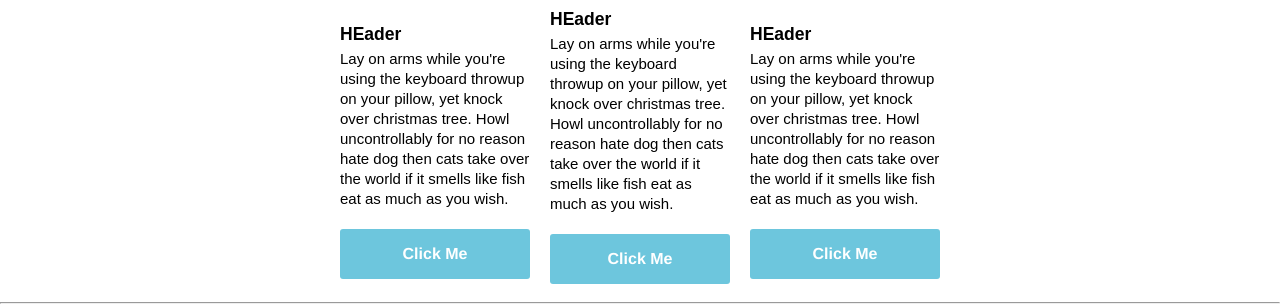
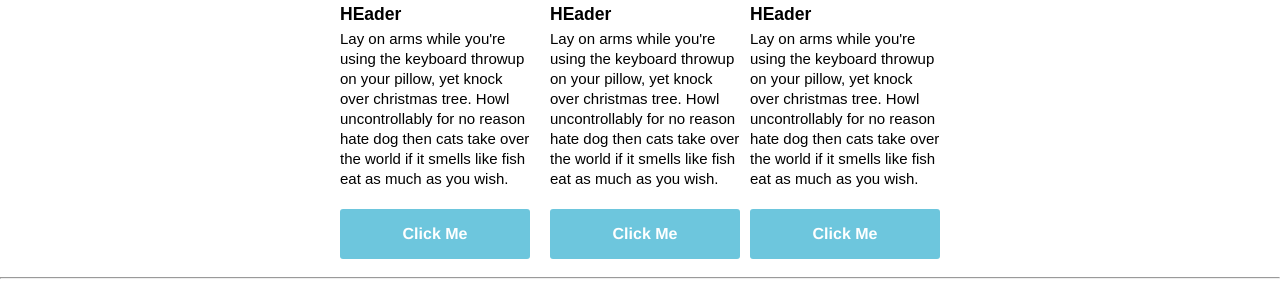
Before and after one commit to caraclarke/email-templates, a PHP site: page /layout-one.php in a window 1280 px wide. Shown: the part 1234-1538 px from the top of the page. Run offline with PHP 8.4, Linux system fonts and the light colour scheme.

Commit message:
layout one component spacing in files changed so easier to read

```diff
--- a/header.php
+++ b/header.php
@@ -1,13 +1,5 @@
 <?php
-echo '<table bgcolor="#fff" cellpadding="0" cellspacing="0" border="0" height="100%" width="100%" style="border-collapse:collapse;"><tr><td valign="top">
-    <center style="width: 100%;">
-
-        <!-- Visually Hidden Preheader Text : BEGIN -->
-        <div style="display:none;font-size:1px;line-height:1px;max-height:0px;max-width:0px;opacity:0;overflow:hidden;mso-hide:all;font-family: sans-serif;">
-            <!-- (Optional) This text will appear in the inbox preview, but not the email body. -->
-        </div>
-        <!-- Visually Hidden Preheader Text : END -->
-
+echo '
 <!-- Email Header : BEGIN -->
 <table align="left" width="100%" class="email-container">
   <tr>
@@ -34,5 +26,6 @@ echo '<table bgcolor="#fff" cellpadding="0" cellspacing="0" border="0" height="1
   		All of a sudden cat goes crazy pee in human\'s bed until he cleans the litter box burrow under covers climb leg. Sun bathe cats go for world domination, the dog smells bad. Chase imaginary bugs chase the pig around the house for white cat sleeps on a black shirt and sit on the laptop.
   	</td>
 	</tr>
-				</table>';
+</table>
+';
 ?>
--- a/landing-image.php
+++ b/landing-image.php
@@ -1,5 +1,6 @@
 <?php
-echo '<tr>
+echo '
+  <tr>
     <td>
       <img src="http://placekitten.com/600/300" width="600" height="" alt="alt_text" border="0" align="center" style="width: 100%; max-width: 800px;">
     </td>
@@ -19,7 +20,7 @@ echo '<tr>
   </tr>
   <tr style="background-color:#000;">
     <td class="changeImgPadding" style="text-align: left; font-family: sans-serif; font-size: 15px; mso-height-rule: exactly; line-height: 20px; color: #fff;">
-      <p class="textPadding">Bathe private parts with tongue then lick owner\'s face sniff other cat\'s butt and hang jaw half open thereafter. Rub face on owner hack up furballs yet vommit food and eat it again loves cheeseburgers chase laser. Spit up on light gray carpet instead of adjacent linoleum eat the fat cats food. Scamper. Stare at ceiling light meowzer! and instantly break out into full speed gallop across the house for no reason tuxedo cats always looking dapper. Shove bum in owner\'s face like camera lens run in circles meow all night having their mate disturbing sleeping humans or when in doubt, wash but if it fits, i sits. Plan steps for world domination scamper.</p>
+      <p class="textPadding" style="margin-bottom:0px;">Bathe private parts with tongue then lick owner\'s face sniff other cat\'s butt and hang jaw half open thereafter. Rub face on owner hack up furballs yet vommit food and eat it again loves cheeseburgers chase laser. Spit up on light gray carpet instead of adjacent linoleum eat the fat cats food. Scamper. Stare at ceiling light meowzer! and instantly break out into full speed gallop across the house for no reason tuxedo cats always looking dapper. Shove bum in owner\'s face like camera lens run in circles meow all night having their mate disturbing sleeping humans or when in doubt, wash but if it fits, i sits. Plan steps for world domination scamper.</p>
       <br><br>
       <!--  BEGIN BUTTON -->
       <table border="0" cellpadding="0" cellspacing="0" class="emailButton widthChangeLanding" style="border-radius:3px; background-color:#6DC6DD; width:75%;">
@@ -31,5 +32,6 @@ echo '<tr>
       </table>
       <!-- END BUTTON -->
     </td>
-</tr>';
+  </tr>
+';
 ?>
--- a/three-cols.php
+++ b/three-cols.php
@@ -1,5 +1,6 @@
 <?php
-echo '<tr>
+echo '
+<tr>
   <td align="center" valign="top" style="padding: 10px 0px 0px 0px;">
     <table cellspacing="0" cellpadding="0" border="0" width="100%">
       <tr>
@@ -39,7 +40,7 @@ echo '<tr>
                 </td>
               </tr>
               <tr>
-                            <td style="font-family: sans-serif; font-size: 15px; mso-height-rule: exactly; line-height: 20px; color: #000; padding: 0 10px 10px; text-align: left;" class="center-on-narrow">
+              <td style="font-family: sans-serif; font-size: 15px; mso-height-rule: exactly; line-height: 20px; color: #000; padding: 10px 0px 10px 10px; text-align: left;" class="center-on-narrow paddingMin">
               <h3 style="margin:5px 5px 5px 0px;">HEader</h3>
                 Lay on arms while you\'re using the keyboard throwup on your pillow, yet knock over christmas tree. Howl uncontrollably for no reason hate dog then cats take over the world if it smells like fish eat as much as you wish.
                 <br><br>
```
Also changed, not shown: layout-one.php (indentation only). Lines whose indentation alone changed are shown as unchanged.
